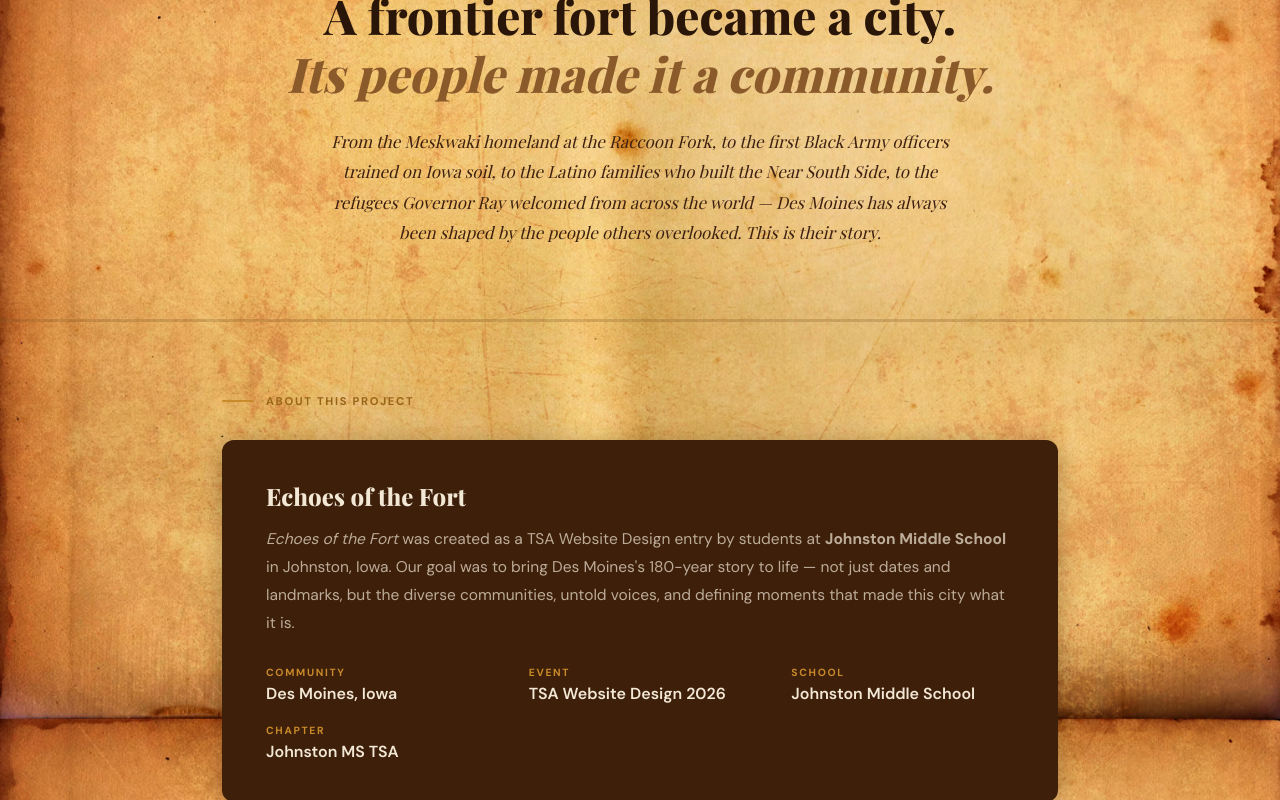
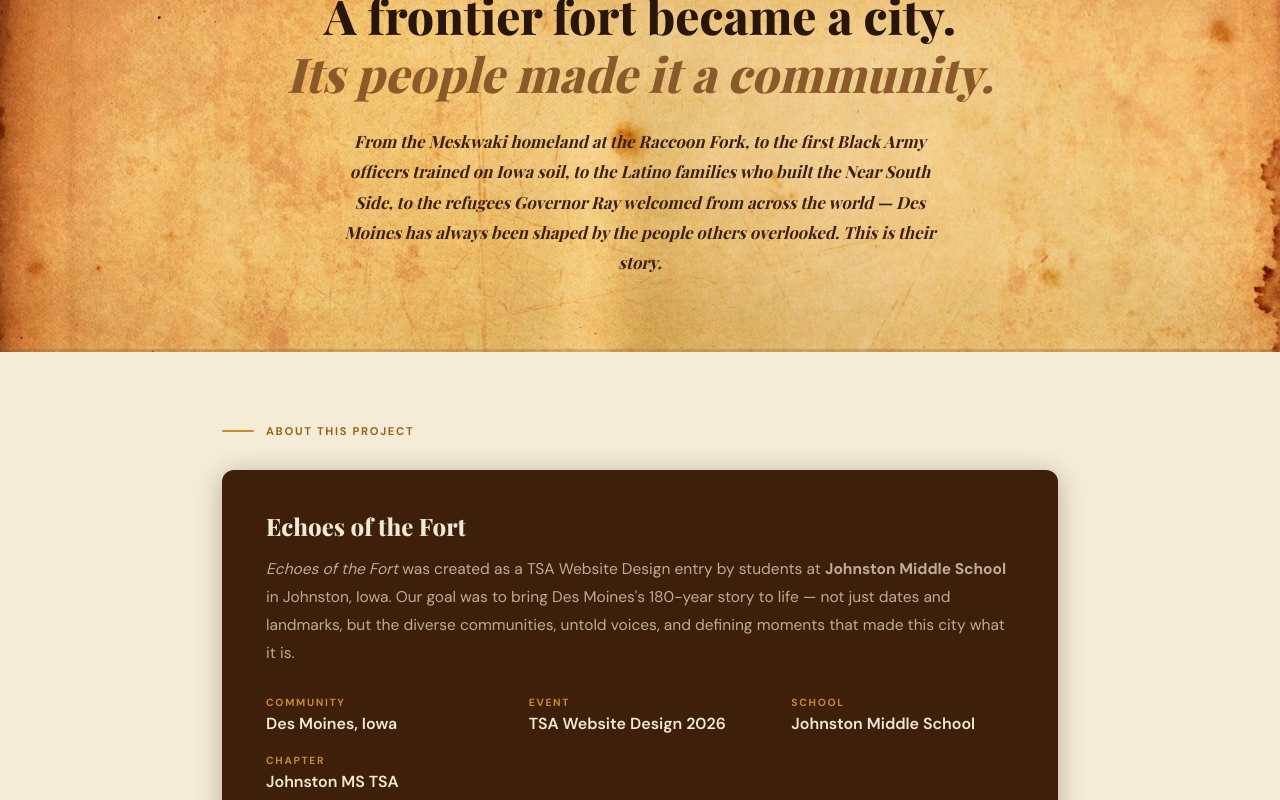
Before and after one commit to MayankCodesTrash/Tsawebdesign, a React (Vite) app: page / in a window 1280 px wide. Shown: the part 940-1740 px from the top of the page. Built offline with nearby package versions, Linux system fonts and the light colour scheme; a web font is replaced by a local one.

Commit message:
Bold community hook text, solid color background on About section
- Add fontWeight 700 to community identity hook paragraph
- Wrap About This Project in solid #F5ECD8 background to prevent parchment bleed-through

Co-Authored-By: Claude Sonnet 4.6 <noreply@anthropic.com>

```diff
--- a/src/App.jsx
+++ b/src/App.jsx
@@ -550,6 +550,7 @@ function HomePage({ setPage }) {
               fontSize: "1.05rem", color: "#3D2010", lineHeight: 1.8,
               maxWidth: 620, margin: "0 auto",
               fontFamily: "'Playfair Display', serif", fontStyle: "italic",
+              fontWeight: 700,
             }}>
               From the Meskwaki homeland at the Raccoon Fork, to the first Black Army officers trained on Iowa soil,
               to the Latino families who built the Near South Side, to the refugees Governor Ray welcomed from across
@@ -562,6 +563,7 @@ function HomePage({ setPage }) {
 
       {/* ── ABOUT THIS PROJECT ────────────────────────────────────────────── */}
       <FadeSection>
+        <div style={{ background: "#F5ECD8", padding: "0 0 8px" }}>
         <div style={{ maxWidth: 900, margin: "0 auto", padding: "72px 32px" }}>
           <SectionLabel text="About This Project" />
           <div style={{
@@ -597,6 +599,7 @@ function HomePage({ setPage }) {
               ))}
             </div>
           </div>
+        </div>
         </div>
       </FadeSection>
     </div>
```
